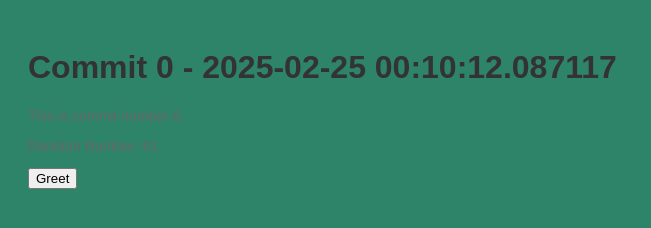
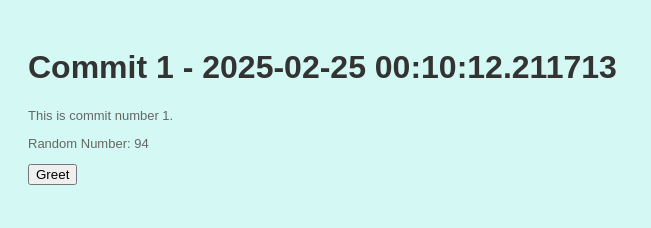
Before and after one commit to polishflits/autogen-repo-20250225001009, a plain HTML site: page index.html in a window 1280 px wide. Shown: the whole page, without its empty margins (0-651 px from the left). Drawn offline with Linux system fonts and the light colour scheme.

Commit message:
📝 Auto commit 1 with HTML, CSS, and JS

```diff
--- a/index.html
+++ b/index.html
@@ -2,13 +2,13 @@
     <!DOCTYPE html>
     <html>
     <head>
-        <title>Commit 0 - 2025-02-25 00:10:12.087117</title>
+        <title>Commit 1 - 2025-02-25 00:10:12.211713</title>
         <link rel="stylesheet" href="style.css">
     </head>
     <body>
-        <h1>Commit 0 - 2025-02-25 00:10:12.087117</h1>
-        <p>This is commit number 0.</p>
-        <p>Random Number: 61</p>
+        <h1>Commit 1 - 2025-02-25 00:10:12.211713</h1>
+        <p>This is commit number 1.</p>
+        <p>Random Number: 94</p>
         <button onclick="greet()">Greet</button>
         <script src="script.js"></script>
     </body>
--- a/script.js
+++ b/script.js
@@ -2,4 +2,4 @@
     function greet() {
         alert('Hello from commit ' + commitNumber + '!');
     }
-    var commitNumber = 0;
+    var commitNumber = 1;
--- a/style.css
+++ b/style.css
@@ -1,7 +1,7 @@
 
     body {
         font-family: Arial, sans-serif;
-        background-color: #2e8469;
+        background-color: #d4f8f4;
         padding: 20px;
     }
     h1 {
@@ -9,5 +9,5 @@
     }
     p {
         color: #666;
-        font-size: 14px;
+        font-size: 13px;
     }
```
